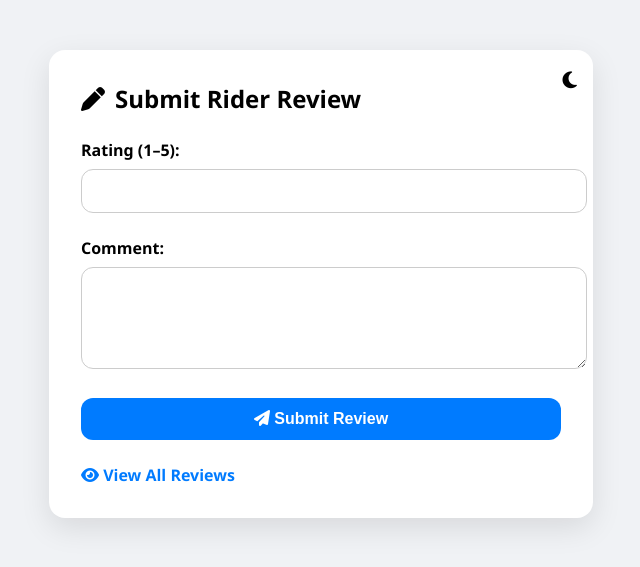
After one commit to Dhrubo1723/horizon-ride, a PHP site: page /review_form.php in a window 1280 px wide. The commit adds this page. Shown: the top 567 px of the page, without its empty margins (319-959 px from the left). Run offline with PHP 8.4, Linux system fonts and the light colour scheme.

Commit message:
Add files via upload

```diff
--- /dev/null
+++ b/Review.php
@@ -0,0 +1,30 @@
+<?php
+require_once 'User.php';
+
+class Review {
+    public int $reviewID;
+    public int $rating;
+    public string $comment;
+    private User $author;
+    private User $reviewedUser;
+
+    public function __construct(int $reviewID, int $rating, string $comment, User $author, User $reviewedUser) {
+        $this->reviewID = $reviewID;
+        $this->rating = $rating;
+        $this->comment = $comment;
+        $this->author = $author;
+        $this->reviewedUser = $reviewedUser;
+    }
+
+    public function getAuthorName(): string {
+        return $this->author->name;
+    }
+
+    public function getReviewedUserName(): string {
+        return $this->reviewedUser->name;
+    }
+
+    public function getReview(): string {
+        return "Review by {$this->getAuthorName()} for {$this->getReviewedUserName()}: {$this->rating}/5 - {$this->comment}";
+    }
+}
--- /dev/null
+++ b/ReviewFacade.php
@@ -0,0 +1,22 @@
+<?php
+require_once 'ReviewService.php';
+
+class ReviewFacade {
+    private ReviewService $reviewService;
+
+    public function __construct(PDO $pdo) {
+        $this->reviewService = new ReviewService($pdo);
+    }
+
+    public function submitReview(int $reviewID, int $rating, string $comment, User $author, User $reviewedUser): void {
+        $review = new Review($reviewID, $rating, $comment, $author, $reviewedUser);
+        $this->reviewService->submitReview($review);
+    }
+
+    public function showReviews(): void {
+        $reviews = $this->reviewService->getAllReviews();
+        foreach ($reviews as $row) {
+            echo "Review by {$row['authorName']} for {$row['reviewedUserName']}: {$row['rating']}/5 - {$row['comment']}<br><br>";
+        }
+    }
+}
--- /dev/null
+++ b/ReviewService.php
@@ -0,0 +1,27 @@
+<?php
+require_once 'db.php';
+require_once 'Review.php';
+
+class ReviewService {
+    private $pdo;
+
+    public function __construct(PDO $pdo) {
+        $this->pdo = $pdo;
+    }
+
+    public function submitReview(Review $review): void {
+        $stmt = $this->pdo->prepare("INSERT INTO reviews (rating, comment, authorName, reviewedUserName) VALUES (?, ?, ?, ?)");
+        $stmt->execute([
+            $review->rating,
+            $review->comment,
+            $review->getAuthorName(),
+            $review->getReviewedUserName()
+        ]);
+        echo "✅ Review submitted successfully!<br>";
+    }
+
+    public function getAllReviews(): array {
+        $stmt = $this->pdo->query("SELECT * FROM reviews ORDER BY reviewID DESC");
+        return $stmt->fetchAll();
+    }
+}
--- /dev/null
+++ b/User.php
@@ -0,0 +1,10 @@
+<?php
+class User {
+    public int $userID;
+    public string $name;
+
+    public function __construct(int $userID, string $name) {
+        $this->userID = $userID;
+        $this->name = $name;
+    }
+}
--- /dev/null
+++ b/db.php
@@ -0,0 +1,18 @@
+<?php
+$host = 'localhost';
+$db = 'ride_share_app';
+$user = 'root'; // change if your MySQL has a password
+$pass = '';
+$charset = 'utf8mb4';
+
+$dsn = "mysql:host=$host;dbname=$db;charset=$charset";
+$options = [
+    PDO::ATTR_ERRMODE            => PDO::ERRMODE_EXCEPTION,
+    PDO::ATTR_DEFAULT_FETCH_MODE => PDO::FETCH_ASSOC,
+];
+
+try {
+    $pdo = new PDO($dsn, $user, $pass, $options);
+} catch (\PDOException $e) {
+    die("DB connection failed: " . $e->getMessage());
+}
--- /dev/null
+++ b/review_form.php
@@ -0,0 +1,176 @@
+<?php
+require_once 'db.php';
+require_once 'User.php';
+require_once 'Review.php';
+require_once 'ReviewFacade.php';
+$rider = new User(1, "Atik");
+$driver = new User(2, "Ahmed");
+$facade = new ReviewFacade($pdo);
+if ($_SERVER["REQUEST_METHOD"] === "POST") {
+    $rating = intval($_POST["rating"]);
+    $comment = htmlspecialchars($_POST["comment"]);
+    $reviewID = 0;
+    $facade->submitReview($reviewID, $rating, $comment, $rider, $driver);
+}
+?>
+<!DOCTYPE html>
+<html lang="en">
+<head>
+  <meta charset="UTF-8" />
+  <title>RideShare - Submit Review</title>
+  <link rel="stylesheet" href="https://cdnjs.cloudflare.com/ajax/libs/font-awesome/6.5.0/css/all.min.css" />
+  <style>
+    body {
+      font-family: 'Segoe UI', sans-serif;
+      margin: 0;
+      padding: 0;
+      background: #f0f2f5;
+      transition: background 0.4s;
+    }
+    .container {
+      max-width: 480px;
+      margin: 50px auto;
+      background: white;
+      border-radius: 16px;
+      padding: 2rem;
+      box-shadow: 0 10px 30px rgba(0, 0, 0, 0.1);
+      position: relative;
+    }
+    .container.dark {
+      background: #1e1e2f;
+      color: white;
+    }
+    .title {
+      display: flex;
+      align-items: center;
+      gap: 10px;
+      font-size: 1.5rem;
+      font-weight: 600;
+      margin-bottom: 1.5rem;
+    }
+    .input-group {
+      margin-bottom: 1.5rem;
+    }
+    label {
+      display: block;
+      font-weight: 600;
+      margin-bottom: 0.5rem;
+    }
+    input, textarea {
+      width: 100%;
+      padding: 12px;
+      font-size: 1rem;
+      border: 1px solid #ccc;
+      border-radius: 12px;
+      outline: none;
+      transition: border 0.3s;
+    }
+    input:focus, textarea:focus {
+      border-color: #007bff;
+    }
+    button {
+      width: 100%;
+      padding: 12px;
+      font-size: 1rem;
+      background: #007bff;
+      border: none;
+      border-radius: 12px;
+      color: white;
+      font-weight: 600;
+      cursor: pointer;
+      transition: background 0.3s;
+    }
+    button:hover {
+      background: #0056b3;
+    }
+    .toggle-dark {
+      position: absolute;
+      top: 1rem;
+      right: 1rem;
+      cursor: pointer;
+      font-size: 1.2rem;
+    }
+    .card-confirm {
+      margin-top: 1.5rem;
+      padding: 1rem;
+      border-radius: 12px;
+      background: #d1e7dd;
+      color: #0f5132;
+      font-weight: 600;
+    }
+    .container.dark .card-confirm {
+      background: #2d3a42;
+      color: #b0f0dd;
+    }
+    a {
+      display: inline-block;
+      margin-top: 1.5rem;
+      text-decoration: none;
+      color: #007bff;
+      font-weight: bold;
+    }
+    a:hover {
+      text-decoration: underline;
+    }
+  </style>
+</head>
+<body>
+  <div class="container" id="app">
+    <div class="toggle-dark" onclick="toggleDarkMode()" title="Toggle dark mode">
+      <i class="fas fa-moon"></i>
+    </div>
+
+    <div class="title">
+      <i class="fas fa-pen"></i> Submit Rider Review
+    </div>
+
+    <form method="POST" action="" onsubmit="return validateForm()">
+      <div class="input-group">
+        <label for="rating">Rating (1–5):</label>
+        <input type="number" id="rating" name="rating" min="1" max="5" required />
+      </div>
+
+      <div class="input-group">
+        <label for="comment">Comment:</label>
+        <textarea id="comment" name="comment" rows="4" required></textarea>
+      </div>
+
+      <button type="submit">
+        <i class="fas fa-paper-plane"></i> Submit Review
+      </button>
+    </form>
+
+    <?php if ($_SERVER["REQUEST_METHOD"] === "POST"): ?>
+      <div class="card-confirm">
+        <i class="fas fa-check-circle"></i> Review submitted successfully!
+      </div>
+    <?php endif; ?>
+
+    <a href="index.php"><i class="fas fa-eye"></i> View All Reviews</a>
+  </div>
+
+  <script>
+    function toggleDarkMode() {
+      const app = document.getElementById('app');
+      app.classList.toggle('dark');
+    }
+
+    function validateForm() {
+      const rating = document.getElementById('rating').value;
+      const comment = document.getElementById('comment').value;
+
+      if (rating < 1 || rating > 5) {
+        alert("Please enter a rating between 1 and 5.");
+        return false;
+      }
+
+      if (comment.trim().length < 5) {
+        alert("Please enter a meaningful comment.");
+        return false;
+      }
+
+      return true;
+    }
+  </script>
+</body>
+</html>
```
Also changed, not shown: index.php (+62 -18 lines).
